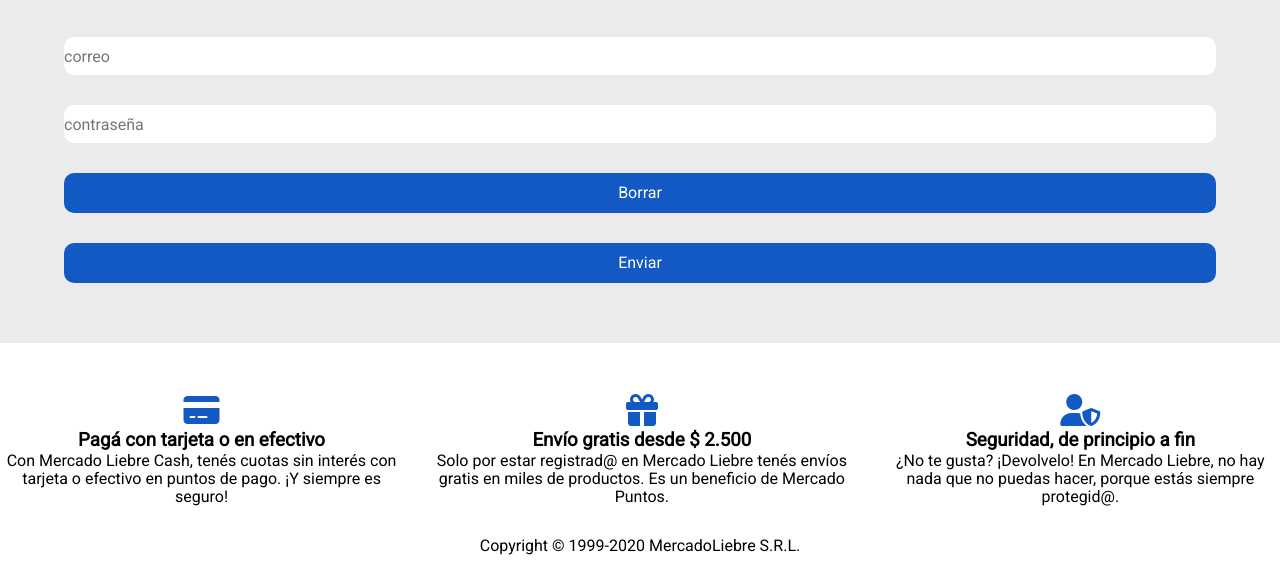
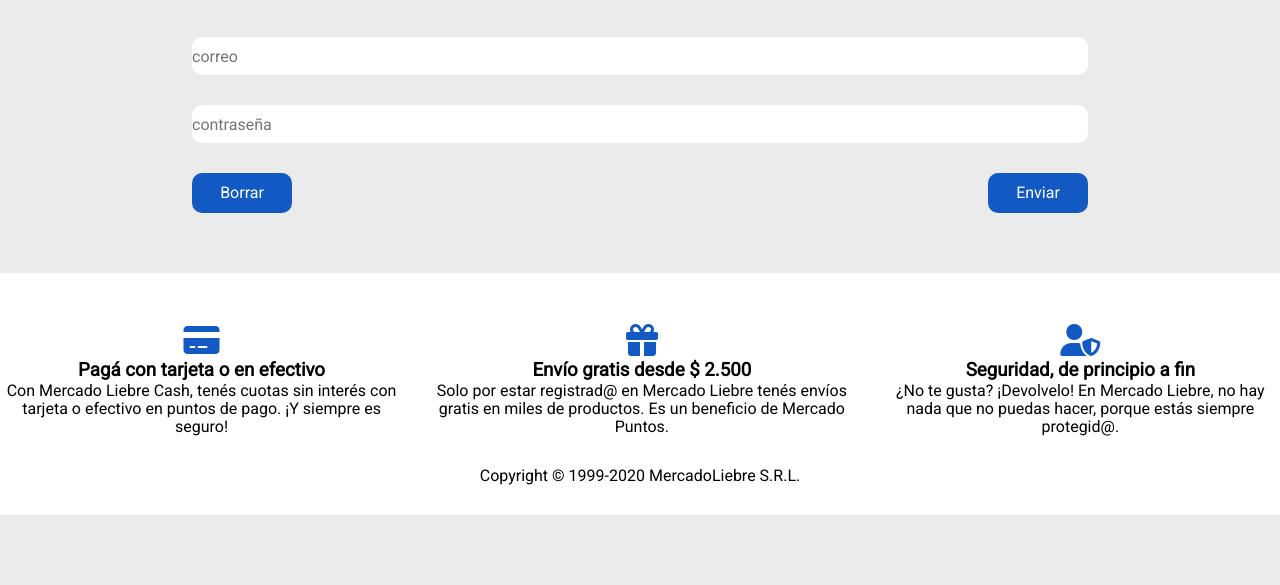
Before and after one commit to JaiderValencia/Mercado-Liebre, a website: page views/login.html in a window 1280 px wide. Shown: the part 314-899 px from the top of the page. After the commit the page ends 829 px from the top, so only its background shows below. Drawn offline with Linux system fonts and the light colour scheme.

Commit message:
Agrego lo faltante

```diff
--- a/public/styles/login.css
+++ b/public/styles/login.css
@@ -34,4 +34,11 @@
     background: #1259c3;
     color: white;
     border-radius: 10px;
+    transition: all 400ms ease-in;
 }
+
+div.btnOpciones button:hover {
+    background-color: #ebebeb;
+    border: solid 1px #1259c3;
+    color: #1259c3;
+}
--- a/public/styles/responsiveLogin.css
+++ b/public/styles/responsiveLogin.css
@@ -1,10 +1,21 @@
 /* tablets */
 @media (min-width:481px) {
-
+    main{
+        width: 70vw;
+    }
 }
 
 /* desktop */
 
 @media (min-width:769px) {
+    div.btnOpciones {
+        flex-direction: row;
+        gap: 0;
+        justify-content: space-between;
+        align-items: center;
+    }
 
+    div.btnOpciones button {
+        width: 100px;
+    }
 }
```
